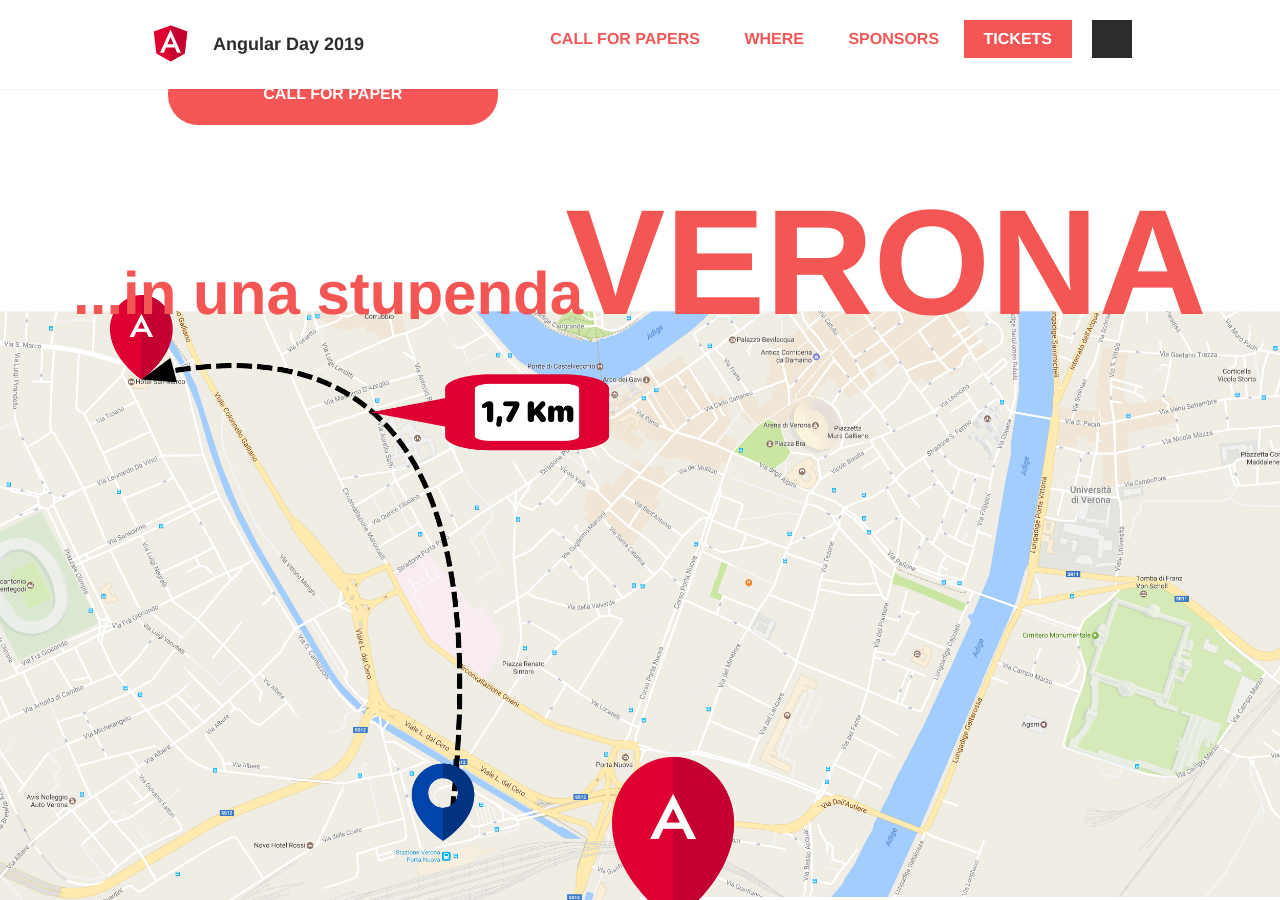
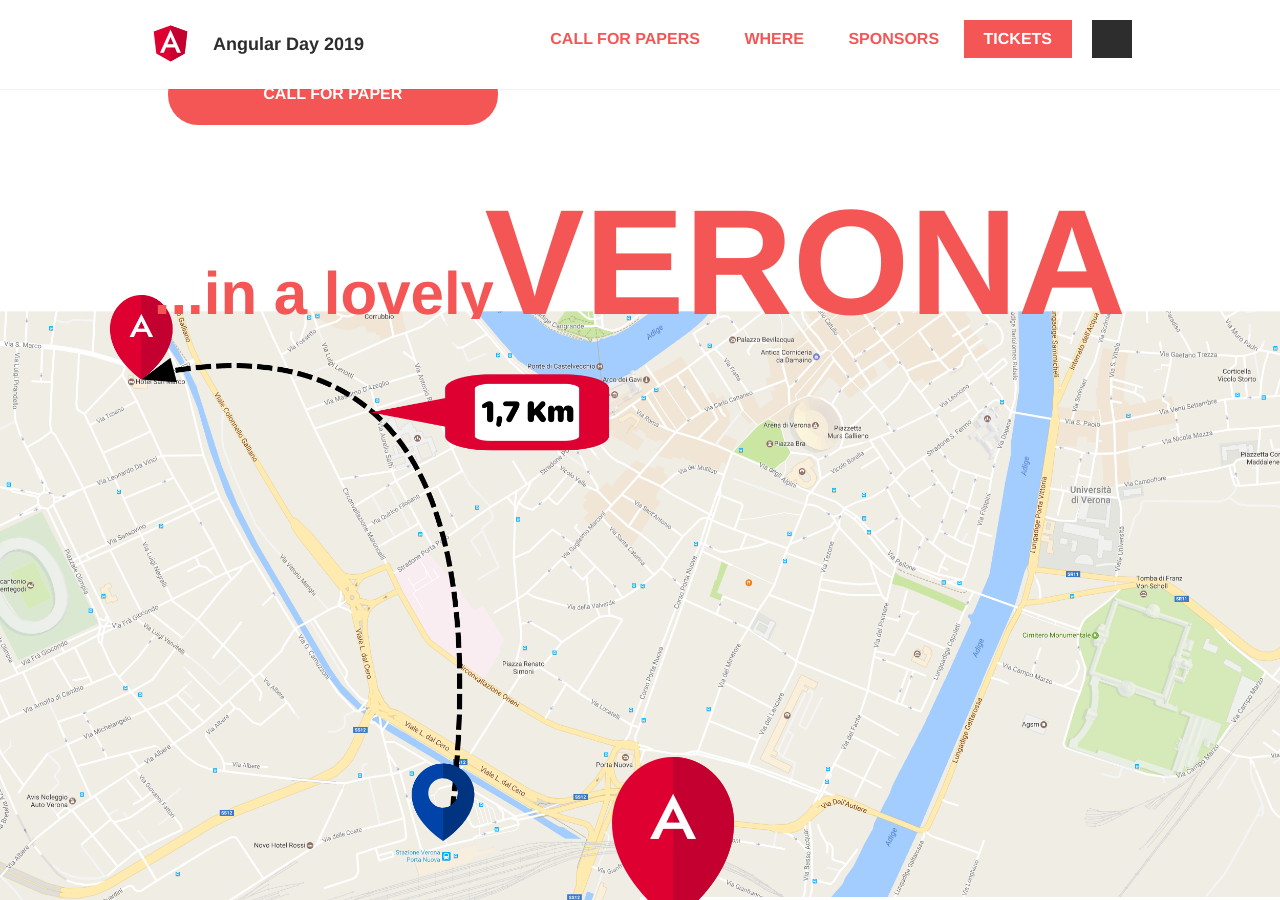
Before and after one commit to GrUSP/2019.angularday.it, a Jekyll site: the page built from index.html, in a window 1280 px wide and 900 px high, scrolled down 1398 px. Built offline with Jekyll 4.4.1, drawn with Linux system fonts in a browser that asks for light colours; some web fonts are replaced; comment, search, counter and statistics services are not loaded.

Commit message:
Update conf-city.html

```diff
--- a/_includes/index/conf-city.html
+++ b/_includes/index/conf-city.html
@@ -1,7 +1,7 @@
 
 <div class="conf-city-title">
   <div class="mega-info mega-info&#45;&#45;big">
-    <div class="mega-info__text mega-info__text&#45;&#45;lowercase">...in una stupenda</div>
+    <div class="mega-info__text mega-info__text&#45;&#45;lowercase">...in a lovely</div>
     <div class="mega-info__number">
       Verona
     </div>
```
